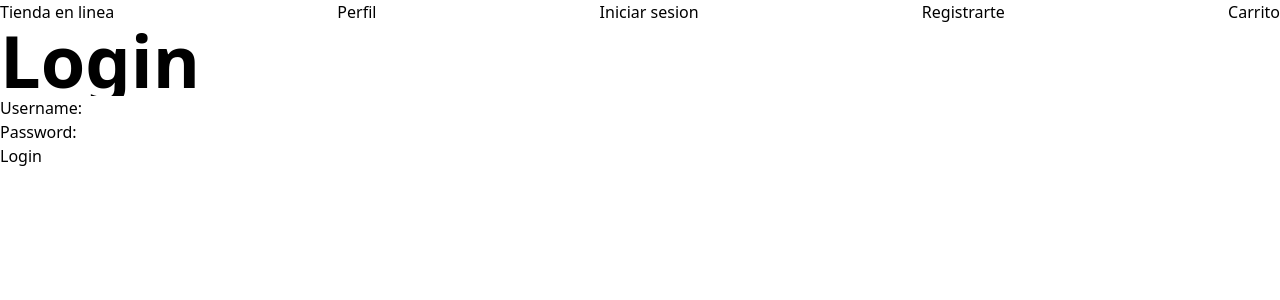
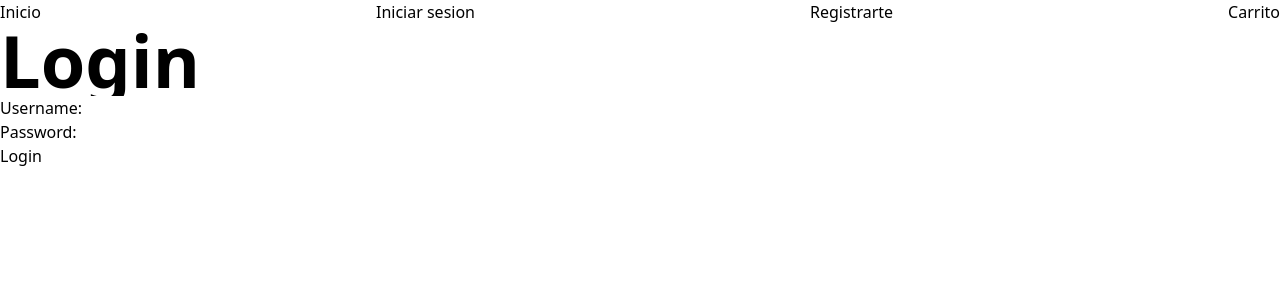
Before and after one commit to Gabri3l67/proyecto_db, a Django app: page /login/ in a window 1280 px wide. Shown: the top 300 px of the page. Run offline with Django 5.2, Linux system fonts and the light colour scheme; some libraries are stand-ins or nearby versions.

Commit message:
hide elements

```diff
--- a/shopApp/templates/home.html
+++ b/shopApp/templates/home.html
@@ -3,7 +3,6 @@
 {% block content %}
 
 <div>
-    <h1 class="text-7xl font-bold">Ola toads</h1>
     {% for product in productos %}
         <div>
             <li> {{ product.name }}</li>
--- a/shopApp/templates/navbar.html
+++ b/shopApp/templates/navbar.html
@@ -1,18 +1,14 @@
 <nav class="flex justify-between">
-    <a href="{% url 'index' %}">
-        Tienda en linea
-    </a>
-    <a href="{% url 'profile' %}">
-        Perfil
-    </a>
-    <a href="{% url 'login' %}">
-        Iniciar sesion
-    </a>
-    <a href="{% url 'register' %}">
-        Registrarte
-    </a>
+  <a href="{% url 'index' %}">Inicio</a>
 
-    <a href="{% url 'view_cart' %}">
-        Carrito
-    </a>
+  {% if user.is_authenticated %}
+    <a href="{% url 'profile' %}">Perfil</a>
+  {% endif %}
+
+  {% if not user.is_authenticated %}
+    <a href="{% url 'login' %}">Iniciar sesion</a>
+    <a href="{% url 'register' %}">Registrarte</a>
+  {% endif %}
+
+  <a href="{% url 'view_cart' %}">Carrito</a>
 </nav>
```
